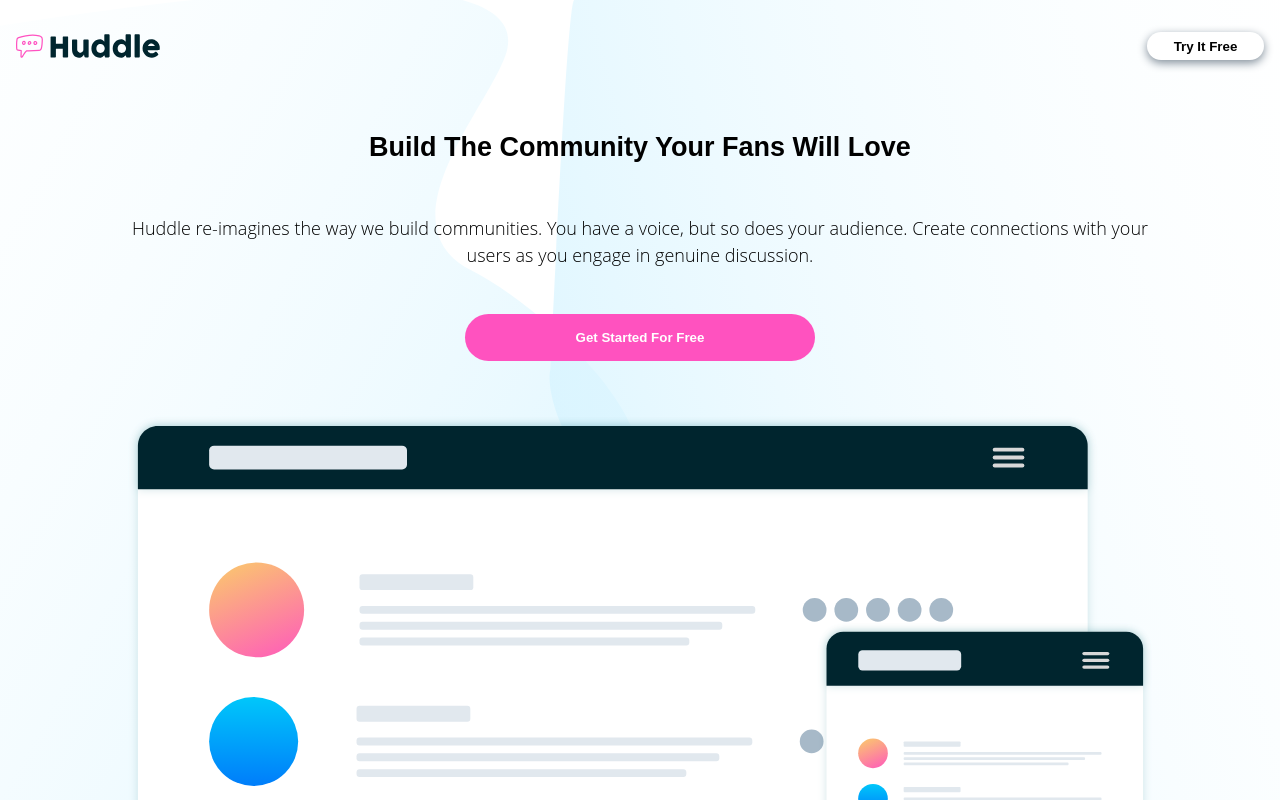
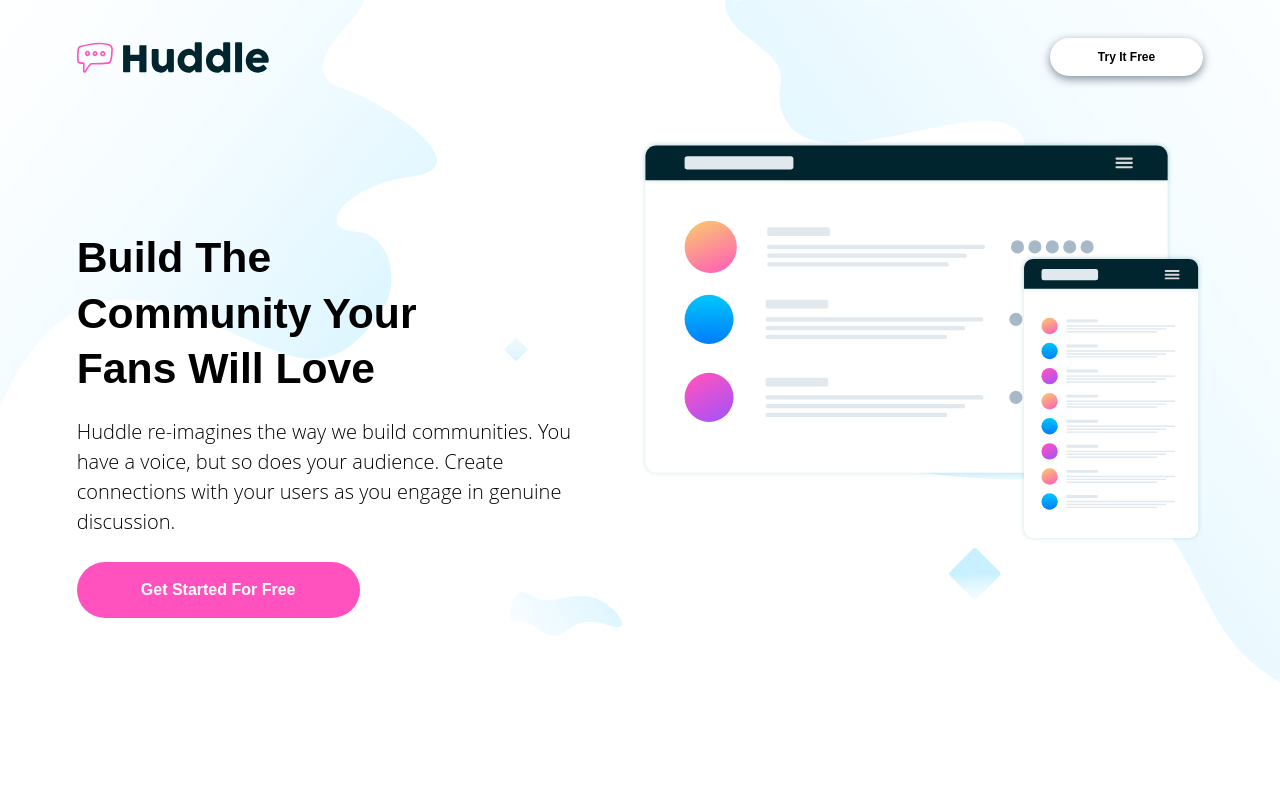
Before and after one commit to NTHB/huddle-project, a plain HTML site: page index.html in a window 1280 px wide. Shown: the top 800 px of the page. Drawn offline with Linux system fonts and the light colour scheme.

Commit message:
add style for desktop layout first section

```diff
--- a/styles.css
+++ b/styles.css
@@ -97,7 +97,7 @@ section {
     border-radius: 5em;
     width: 75%;
     min-width: 200px;
-    max-width: 350px;
+    /* max-width: 350px; */
 }
 
 section img {
@@ -229,3 +229,60 @@ footer {
     font-size: small;
     text-align: center;
 }
+
+@media screen and (min-width: 700px) {
+   body {
+        background: url(./images/bg-hero-desktop.svg) no-repeat;
+   }
+
+   header {
+        padding: 3% 6%;
+   }
+
+   .header-logo {
+        width: 80%;
+   }
+
+   .header-button {
+        font-size: .75rem;
+        padding: 1em 4em;
+        border-radius: 25px;
+   }
+
+   .intro-section {
+        flex-direction: row;
+        align-items: flex-start;
+        justify-content: space-between;
+        padding: 2% 6% 3% 6%;
+        text-align: left;
+        margin-bottom: 10rem;
+   }
+
+   .intro-section .text-content {
+        padding: 5em 6% 0 0;
+
+   }
+
+   .text-content h1 {
+       width: 80%;
+       padding: 0;
+       font-size: 32pt;
+       line-height: 1.3;
+   }
+
+   .text-content p {
+       font-size: 15pt;
+       margin-bottom: 25px;
+   }
+
+   .start-button {
+       font-size: 12pt;
+       padding: 1.2em 4em;
+       width: auto;
+   }
+
+   section img {
+       width: 50%;
+   }
+
+}
```
